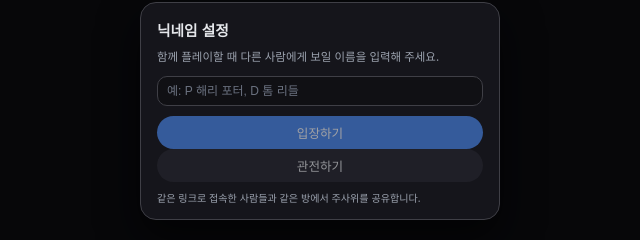
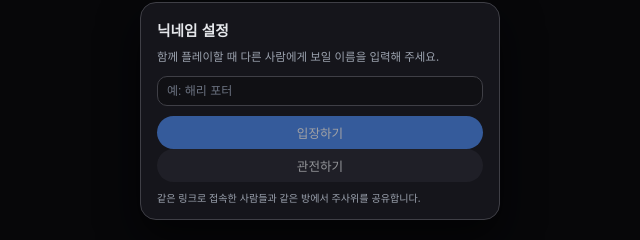
Before and after one commit to poi425/yacht-dice, a plain HTML site: page index.html in a window 1280 px wide. Shown: the part 289-529 px from the top of the page, 320-960 px from the left. Drawn offline with Linux system fonts and the light colour scheme; no server answers.

Commit message:
Update index.html

```diff
--- a/index.html
+++ b/index.html
@@ -521,7 +521,7 @@
           type="text"
           maxlength="16"
           autocomplete="off"
-          placeholder="예: P 해리 포터, D 톰 리들"
+          placeholder="예: 해리 포터"
         />
         <button class="btn btn-primary btn-block" id="enterButton" type="button" disabled>
           입장하기
```
